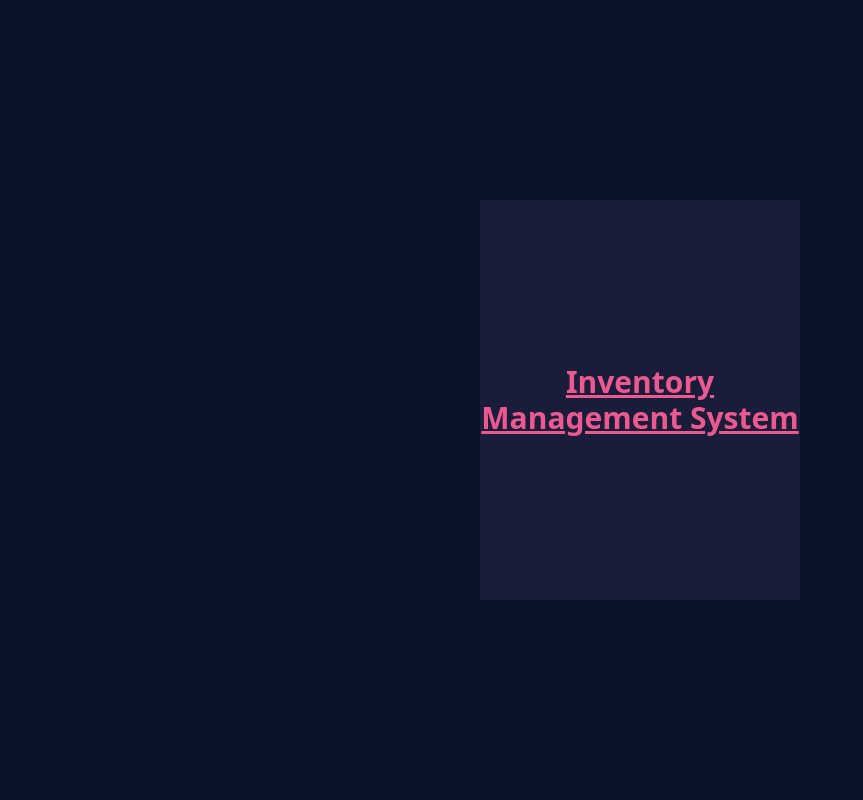
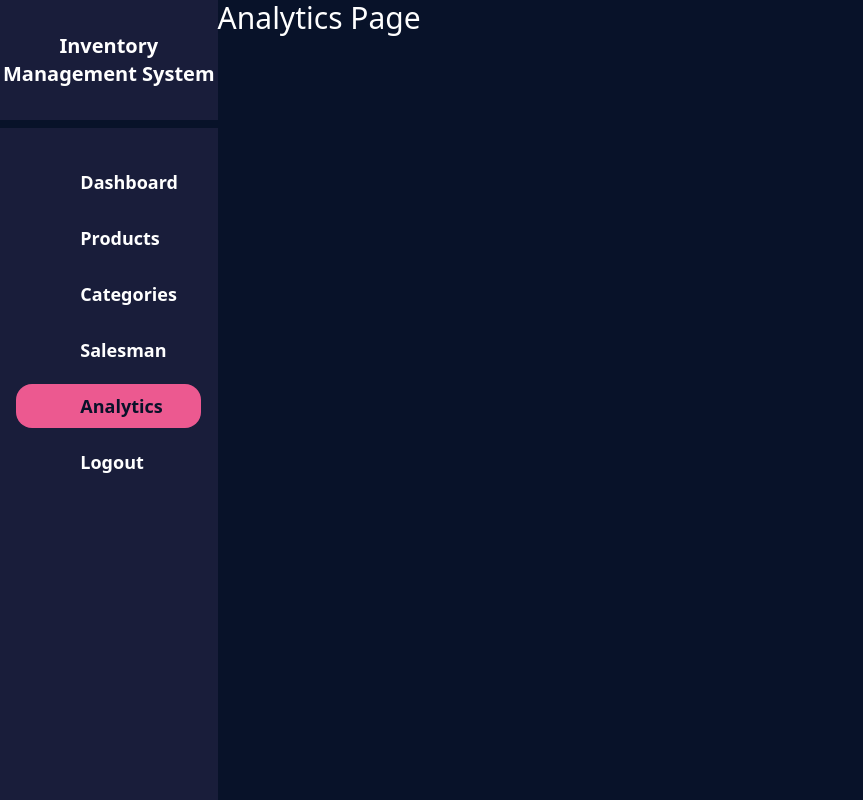
Before and after one commit to Yasir-Ali-Swe/Inventory-Managment-System-React-Dashboard-, a React (Vite) app in the folder frontend/: page /analytics in a window 1280 px wide. Shown: the whole page, without its empty margins (0-863 px from the left). Built offline with nearby package versions, Linux system fonts and the light colour scheme.

Commit message:
All reusable Components

```diff
--- a/frontend/src/App.jsx
+++ b/frontend/src/App.jsx
@@ -1,12 +1,23 @@
-import React from 'react'
+import { BrowserRouter, Routes, Route } from 'react-router-dom';
+import { Login, Signup, Categories, Salesman, Analytics, Reports, Dashboard ,Products } from './pages/index.jsx';
+import { Layout } from './components/index.jsx';
 
 const App = () => {
   return (
-    <div className='w-screen h-screen flex justify-center items-center bg-primary'>
-      <div className='w-[25%] h-[50%] bg-secondary flex justify-center items-center'>
-        <h1 className='text-3xl text-tertiary font-black underline text-center'>Inventory Management System</h1>
-      </div>
-    </div>
+    <BrowserRouter>
+      <Routes>
+        <Route path='/' element={<Layout />}>
+          <Route index element={<Dashboard />} />
+          <Route path='products' element={<Products />} />
+          <Route path='categories' element={<Categories />} />
+          <Route path='salesman' element={<Salesman />} />
+          <Route path='analytics' element={<Analytics />} />
+          <Route path='reports' element={<Reports />} />
+        </Route>
+        <Route path='login' element={<Login />} />
+        <Route path='signup' element={<Signup />} />
+      </Routes>
+    </BrowserRouter>
   )
 }
 
--- /dev/null
+++ b/frontend/src/components/Layout.jsx
@@ -0,0 +1,15 @@
+import React from 'react'
+import { Outlet } from 'react-router-dom';
+import Sidebar from './Sidebar.jsx';
+const Layout = () => {
+  return (
+     <div className='flex'>
+      <Sidebar />
+      <main className='flex-1'>
+        <Outlet />
+      </main>
+    </div>
+  )
+}
+
+export default Layout;
--- /dev/null
+++ b/frontend/src/components/Sidebar.jsx
@@ -0,0 +1,52 @@
+import { Link ,useLocation} from 'react-router-dom';
+const Sidebar = () => {
+    const pathname = useLocation().pathname;
+    const links = [
+        {
+            name: 'Dashboard',
+            path: '/'
+        },
+        {
+            name: 'Products',
+            path: '/products'
+        },
+        {
+            name: 'Categories',
+            path: '/categories'
+        },
+        {
+            name: 'Salesman',
+            path: '/salesman'
+        },
+        {
+            name: 'Analytics',
+            path: '/analytics'
+        },
+    ]
+    return (
+        <div className='w-[17%] h-screen bg-secondary'>
+            <div className='Logo py-8'>
+                <h1 className='text-xl text-textColor font-bold text-center hover:text-tertiary cursor-pointer'>Inventory Management System</h1>
+            </div>
+            <div className='w-full bg-primary h-2'></div>
+            <div className='pt-8 flex flex-col flex-1 items-center'>
+                <ul className='w-full flex flex-col gap-3'>
+                    {
+                        links.map((item, index) => {
+                            return (
+                                <li key={index} className={pathname===item.path ? `pl-16 font-bold text-lg text-primary cursor-pointer bg-tertiary w-[85%] mx-auto rounded-2xl py-2` : `pl-16 font-bold text-lg text-textColor cursor-pointer hover:bg-primary hover:text-tertiary w-[85%] mx-auto rounded-2xl py-2`}>
+                                    <Link to={item.path}>{item.name}</Link>
+                                </li>
+                            )
+                        })
+                    }
+                    <li className='pl-16 font-bold text-lg text-textColor cursor-pointer hover:bg-primary hover:text-tertiary w-[85%] mx-auto rounded-2xl py-2'>
+                        Logout
+                    </li>
+                </ul>
+            </div>
+        </div>
+    );
+};
+
+export default Sidebar;
--- /dev/null
+++ b/frontend/src/components/index.jsx
@@ -0,0 +1,3 @@
+import Sidebar from "./Sidebar.jsx";
+import  Layout from "./Layout.jsx";
+export {Sidebar,Layout};
--- a/frontend/src/index.css
+++ b/frontend/src/index.css
@@ -1,4 +1,8 @@
 @import "tailwindcss";
+
+body{
+    background-color: var(--color-primary);
+}
 
 @theme{
     --color-primary: #081229;
```
